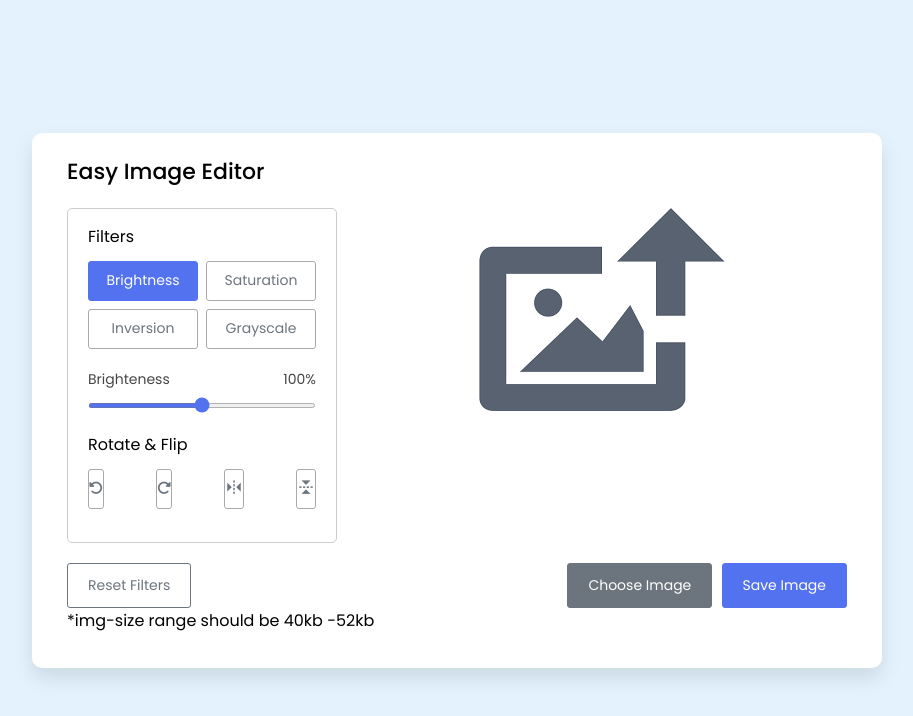
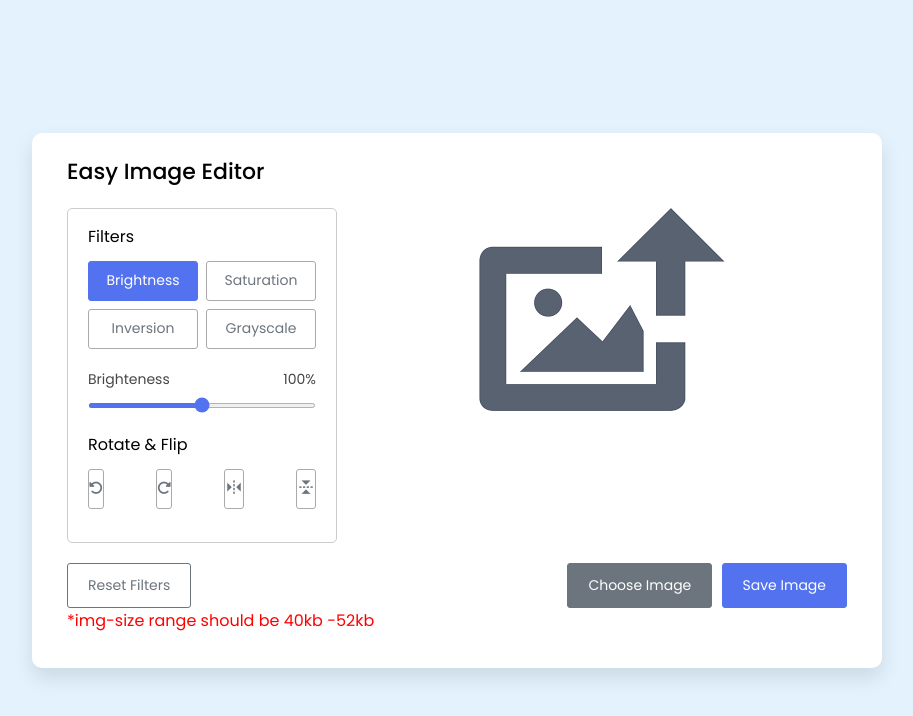
Before and after one commit to urvashi-19/apply-filter, a plain HTML site: page index.html in a window 1280 px wide. Shown: the whole page, without its empty margins (183-1096 px from the left). Drawn offline with nearby package versions, Linux system fonts and the light colour scheme.

Commit message:
Update css.css

```diff
--- a/css.css
+++ b/css.css
@@ -25,6 +25,10 @@ body{
   margin-top: -8px;
   font-size: 22px;
   font-weight: 500;
+}
+.span{
+  color : red;
+
 }
 .container .wrapper{
   display: flex;
```
